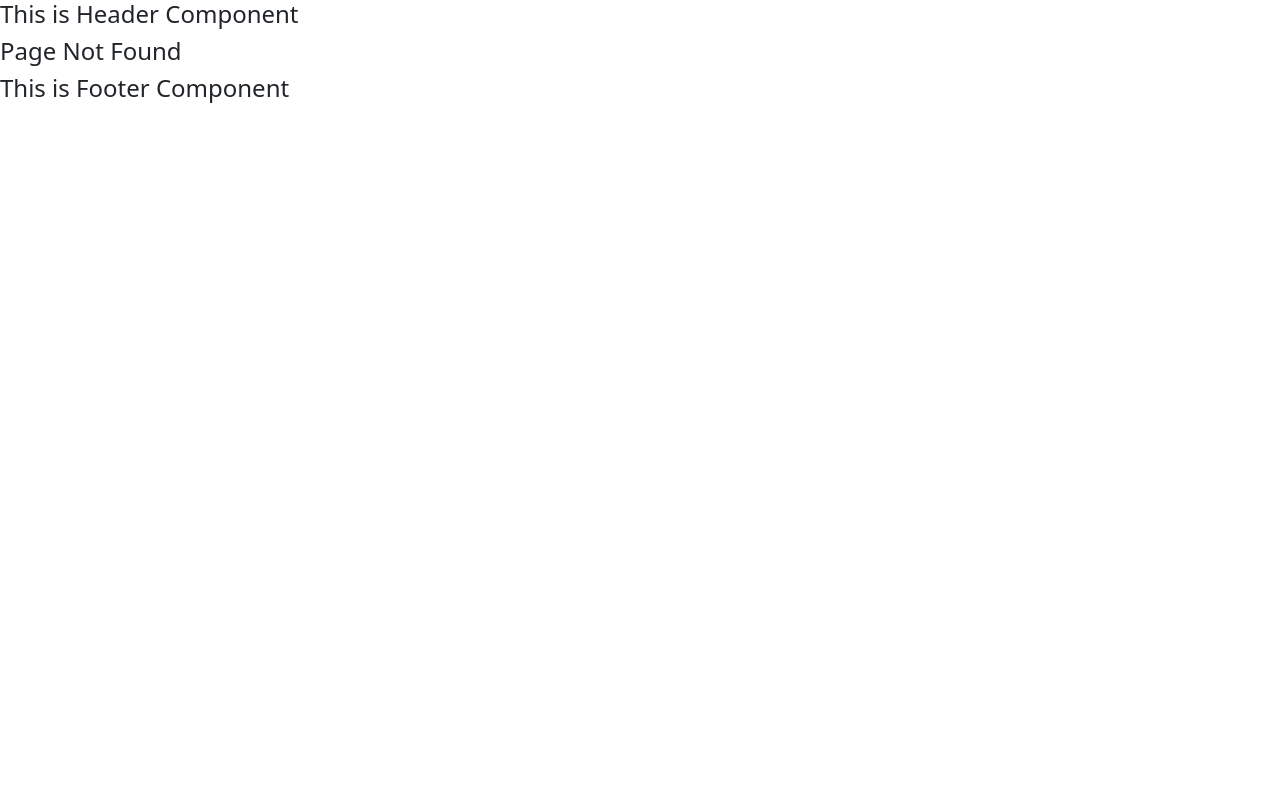
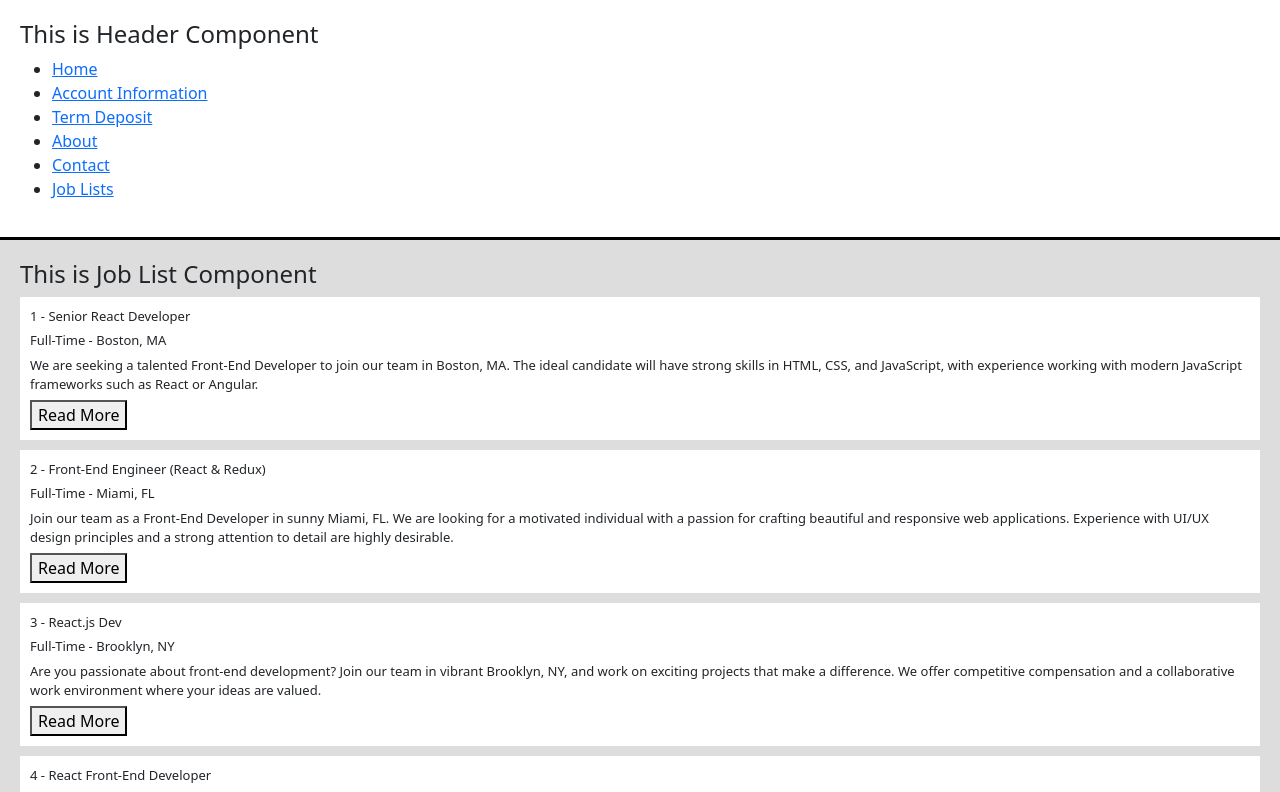
Before and after one commit to Avaneesh3772/react-app-hub, a React (Create React App) app: page /job-lists in a window 1280 px wide. Before the commit this address had no page. Shown: the top 792 px of the page. Built offline with nearby package versions, Linux system fonts and the light colour scheme.

Commit message:
New React Pages Created

```diff
--- a/src/App.tsx
+++ b/src/App.tsx
@@ -14,6 +14,7 @@
 import About from './pages/About/About';
 import Contact, { githubInfoLoader } from './pages/Contact/Contact';
 import NotFound from './pages/NotFound/NotFound';
+import JobLists from './pages/JobLists/JobLists';
 
 function App() {
   const router = createBrowserRouter(
@@ -23,7 +24,8 @@
         <Route path='/account-information' element={<AccountInformation />} />
         <Route path='/term-deposit' element={<TermDeposit />} />
         <Route path='/about' element={<About />} />
-        <Route loader={githubInfoLoader} path='/contact' element={<Contact />} />
+        <Route path='/contact' element={<Contact />} loader={githubInfoLoader}/>
+        <Route path='/job-lists' element={<JobLists />} />
         <Route path='*' element={<NotFound />} />
       </Route>
     )
--- /dev/null
+++ b/src/assets/mockdata/jobs.json
@@ -0,0 +1,86 @@
+ [
+    {
+      "id": "1",
+      "title": "Senior React Developer",
+      "type": "Full-Time",
+      "description": "We are seeking a talented Front-End Developer to join our team in Boston, MA. The ideal candidate will have strong skills in HTML, CSS, and JavaScript, with experience working with modern JavaScript frameworks such as React or Angular.",
+      "location": "Boston, MA",
+      "salary": "$70K - $80K",
+      "company": {
+        "name": "NewTek Solutions",
+        "description": "NewTek Solutions is a leading technology company specializing in web development and digital solutions. We pride ourselves on delivering high-quality products and services to our clients while fostering a collaborative and innovative work environment.",
+        "contactEmail": "contact@teksolutions.com",
+        "contactPhone": "555-555-5555"
+      }
+    },
+    {
+      "id": "2",
+      "title": "Front-End Engineer (React & Redux)",
+      "type": "Full-Time",
+      "location": "Miami, FL",
+      "description": "Join our team as a Front-End Developer in sunny Miami, FL. We are looking for a motivated individual with a passion for crafting beautiful and responsive web applications. Experience with UI/UX design principles and a strong attention to detail are highly desirable.",
+      "salary": "$70K - $80K",
+      "company": {
+        "name": "Veneer Solutions",
+        "description": "Veneer Solutions is a creative agency specializing in digital design and development. Our team is dedicated to pushing the boundaries of creativity and innovation to deliver exceptional results for our clients.",
+        "contactEmail": "contact@loremipsum.com",
+        "contactPhone": "555-555-5555"
+      }
+    },
+    {
+      "id": "3",
+      "title": "React.js Dev",
+      "type": "Full-Time",
+      "location": "Brooklyn, NY",
+      "description": "Are you passionate about front-end development? Join our team in vibrant Brooklyn, NY, and work on exciting projects that make a difference. We offer competitive compensation and a collaborative work environment where your ideas are valued.",
+      "salary": "$70K - $80K",
+      "company": {
+        "name": "Dolor Cloud",
+        "description": "Dolor Cloud is a leading technology company specializing in digital solutions for businesses of all sizes. With a focus on innovation and customer satisfaction, we are committed to delivering cutting-edge products and services.",
+        "contactEmail": "contact@dolorsitamet.com",
+        "contactPhone": "555-555-5555"
+      }
+    },
+    {
+      "id": "4",
+      "title": "React Front-End Developer",
+      "type": "Part-Time",
+      "description": "Join our team as a Part-Time Front-End Developer in beautiful Pheonix, AZ. We are looking for a self-motivated individual with a passion for creating engaging user experiences. This position offers flexible hours and the opportunity to work remotely.",
+      "location": "Pheonix, AZ",
+      "salary": "$60K - $70K",
+      "company": {
+        "name": "Alpha Elite",
+        "description": "Alpha Elite is a dynamic startup specializing in digital marketing and web development. We are committed to fostering a diverse and inclusive workplace where creativity and innovation thrive.",
+        "contactEmail": "contact@adipisicingelit.com",
+        "contactPhone": "555-555-5555"
+      }
+    },
+    {
+      "id": "5",
+      "title": "Full Stack React Developer",
+      "type": "Full-Time",
+      "description": "Exciting opportunity for a Full-Time Front-End Developer in bustling Atlanta, GA. We are seeking a talented individual with a passion for building elegant and scalable web applications. Join our team and make an impact!",
+      "location": "Atlanta, GA",
+      "salary": "$90K - $100K",
+      "company": {
+        "name": "Browning Technologies",
+        "description": "Browning Technologies is a rapidly growing technology company specializing in e-commerce solutions. We offer a dynamic and collaborative work environment where employees are encouraged to think creatively and innovate.",
+        "contactEmail": "contact@consecteturadipisicing.com",
+        "contactPhone": "555-555-5555"
+      }
+    },
+    {
+      "id": "6",
+      "title": "React Native Developer",
+      "type": "Full-Time",
+      "description": "Join our team as a Front-End Developer in beautiful Portland, OR. We are looking for a skilled and enthusiastic individual to help us create innovative web solutions. Competitive salary and great benefits package available.",
+      "location": "Portland, OR",
+      "salary": "$100K - $110K",
+      "company": {
+        "name": "Port Solutions INC",
+        "description": "Port Solutions is a leading technology company specializing in software development and digital marketing. We are committed to providing our clients with cutting-edge solutions and our employees with a supportive and rewarding work environment.",
+        "contactEmail": "contact@ipsumlorem.com",
+        "contactPhone": "555-555-5555"
+      }
+    }
+  ]
--- /dev/null
+++ b/src/components/Footer/Footer.css
@@ -0,0 +1,4 @@
+.footerContainer {
+    border-top:solid 3px #000;
+    padding: 20px;
+}
--- a/src/components/Footer/Footer.tsx
+++ b/src/components/Footer/Footer.tsx
@@ -1,9 +1,11 @@
 import React from 'react'
+import './Footer.css'
 
 const Footer = () => {
   return (
-    <div>
+    <div className='footerContainer'>
       <h4>This is Footer Component</h4>
+      <p>Copyright © 2024 React Bootstrap. </p>
     </div>
   )
 }
--- /dev/null
+++ b/src/components/Header/Header.css
@@ -0,0 +1,4 @@
+.headerContainer {
+    border-bottom:solid 3px #000;
+    padding: 20px;
+}
--- a/src/components/Header/Header.tsx
+++ b/src/components/Header/Header.tsx
@@ -1,9 +1,19 @@
 import React from 'react'
+import { NavLink } from 'react-router-dom'
+import './Header.css'
 
 const Header = () => {
   return (
-    <div>
+    <div className='headerContainer'>
       <h4>This is Header Component</h4>
+      <ul>
+          <li><NavLink to="/">Home</NavLink></li>
+          <li><NavLink to="/account-information">Account Information</NavLink></li>
+          <li><NavLink to="/term-deposit">Term Deposit</NavLink></li>
+          <li><NavLink to="/about">About</NavLink></li>
+          <li><NavLink to="/contact">Contact</NavLink></li>
+          <li><NavLink to="/job-lists">Job Lists</NavLink></li>
+      </ul>
     </div>
   )
 }
--- /dev/null
+++ b/src/layouts/Layout.css
@@ -0,0 +1,5 @@
+.mainLayout {
+    padding:20px;
+    background-color: #DDD;
+    min-height: 300px;
+}
--- a/src/layouts/Layout.tsx
+++ b/src/layouts/Layout.tsx
@@ -2,12 +2,15 @@
 import Header from '../components/Header/Header'
 import Footer from '../components/Footer/Footer'
 import { Outlet } from 'react-router-dom'
+import './Layout.css'
 
 const Layout = () => {
   return (
     <div>
         <Header></Header>
-        <Outlet></Outlet>
+        <div className='mainLayout'>
+            <Outlet></Outlet>
+        </div>
         <Footer></Footer>
     </div>
   )
--- /dev/null
+++ b/src/pages/JobLists/Job.css
@@ -0,0 +1,14 @@
+.jobContainer {
+    width:100%;
+    margin-bottom:10px;
+}
+.jobContainer > .jobWrapper {
+  background-color: #FFF;
+  width:100%;
+  padding: 10px;
+}
+.jobWrapper p {
+    padding: 0px 0 5px 0;
+    margin: 0px;
+    font-size: 13px;
+}
--- /dev/null
+++ b/src/pages/JobLists/Job.tsx
@@ -0,0 +1,24 @@
+import React from 'react'
+import PropTypes from 'prop-types'
+import { JobType } from '../../models/models'
+import './Job.css'
+
+const Job = (props: { item: JobType }) => {
+  console.log('Each job =>', props.item)
+  return (
+    <>
+      <div className='jobContainer'>
+          <div className='jobWrapper'>
+            <p>{props.item.id} - {props.item.title}</p>
+            <p>{props.item.type} - {props.item.location}</p>
+            <p>{props.item.description}</p>
+            <button>Read More</button>
+          </div>
+      </div>
+    </>
+  )
+}
+
+
+
+export default Job
--- /dev/null
+++ b/src/pages/JobLists/JobLists.tsx
@@ -0,0 +1,17 @@
+import React from 'react'
+import jobs from '../../assets/mockdata/jobs.json'
+import Job from './Job';
+
+const JobLists = () => {
+  console.log("jobs =>", jobs);
+  return (
+    <div>
+        <h4>This is Job List Component</h4>
+        {jobs.map((item:any, index) => (
+          <Job key={item.id} item={item} ></Job>
+        ))}
+    </div>
+  )
+}
+
+export default JobLists
```
Also changed, not shown: src/models/models.ts (+10 -0 lines).
